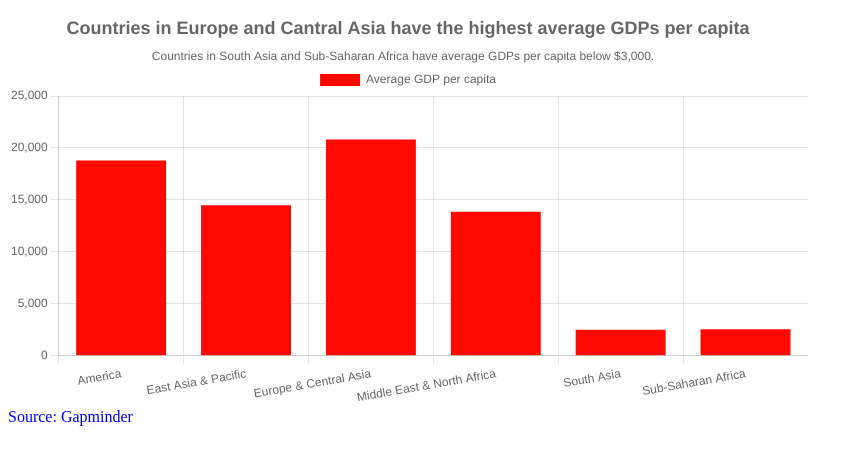
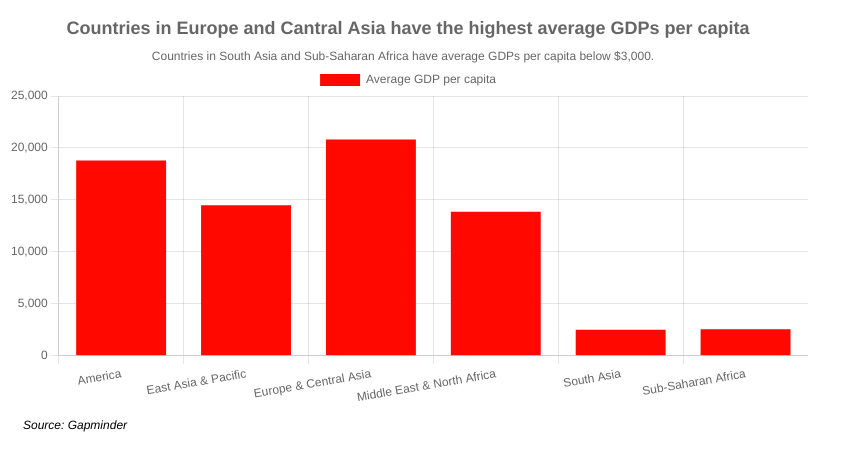
Before and after one commit to mefriedman03/data_viz_25, a plain HTML site: page chartsjslab2/index.html in a window 1280 px wide. Shown: the whole page, without its empty margins (0-862 px from the left). Drawn offline with nearby package versions, Linux system fonts and the light colour scheme.

Commit message:
source style

```diff
--- a/chartsjslab2/style.css
+++ b/chartsjslab2/style.css
@@ -1,3 +1,9 @@
 .chart-container {width:800px;}
 
-.source {font-size:1em;color:blue;}
+.source{
+    font-family: helvetica, sans-serif;
+    font-size: .75em;
+    margin-left:15px;
+    margin-top:10px;
+    font-style: italic;
+}
```
